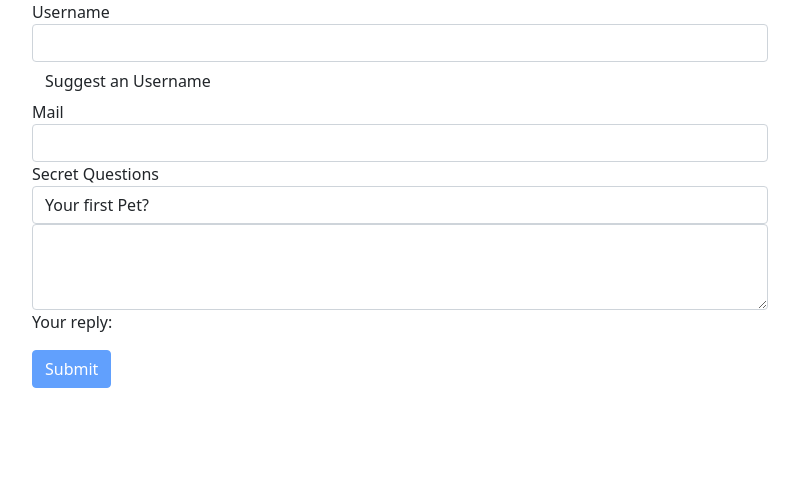
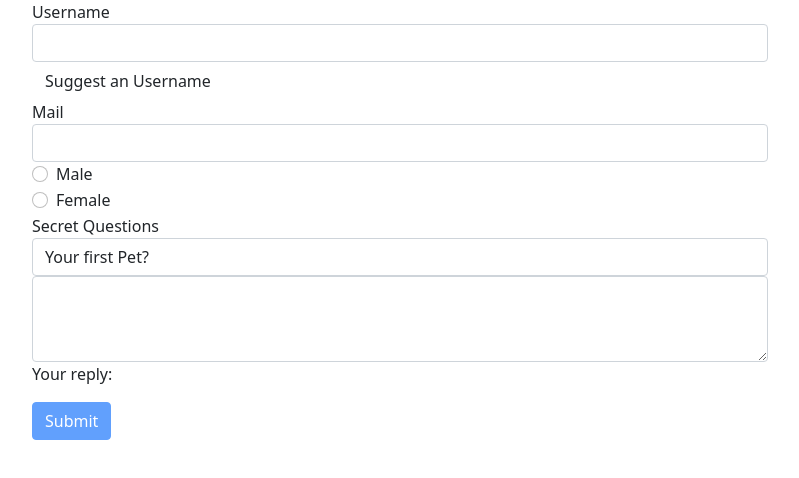
Before and after one commit to jmguevarra/angular-forms, an Angular app: page / in a window 1280 px wide. Shown: the top 478 px of the page, without its empty margins (50-849 px from the left). Built offline with nearby package versions, Linux system fonts and the light colour scheme.

Commit message:
Adding Radio buttons

```diff
--- a/src/app/app.component.html
+++ b/src/app/app.component.html
@@ -32,6 +32,14 @@
               <!-- #email is a template variable so you can pass value and used it within angular html template-->
               <p class="help-block" *ngIf="!email.valid && email.touched">Please enter valid email</p>
           </div>
+          <div class="form-group">
+            <div class="form-check" *ngFor="let gender of genders">
+              <input class="form-check-input" type="radio" name="inputGenders" id="input{{ gender }}">
+              <label class="form-check-label" for="input{{ gender }}">
+                {{ gender }}
+              </label>
+            </div>
+          </div>
           <p *ngIf="!userData.valid && userData.touched" class="text-danger">User Group Data is not valid</p>
         </div>
         <div class="form-group">
--- a/src/app/app.component.ts
+++ b/src/app/app.component.ts
@@ -11,6 +11,7 @@ export class AppComponent {
   title = 'angular-forms';
   defaultQuestion  = 'pet';
   answer = '';
+  genders = ['Male', 'Female'];
 
 
 
```
